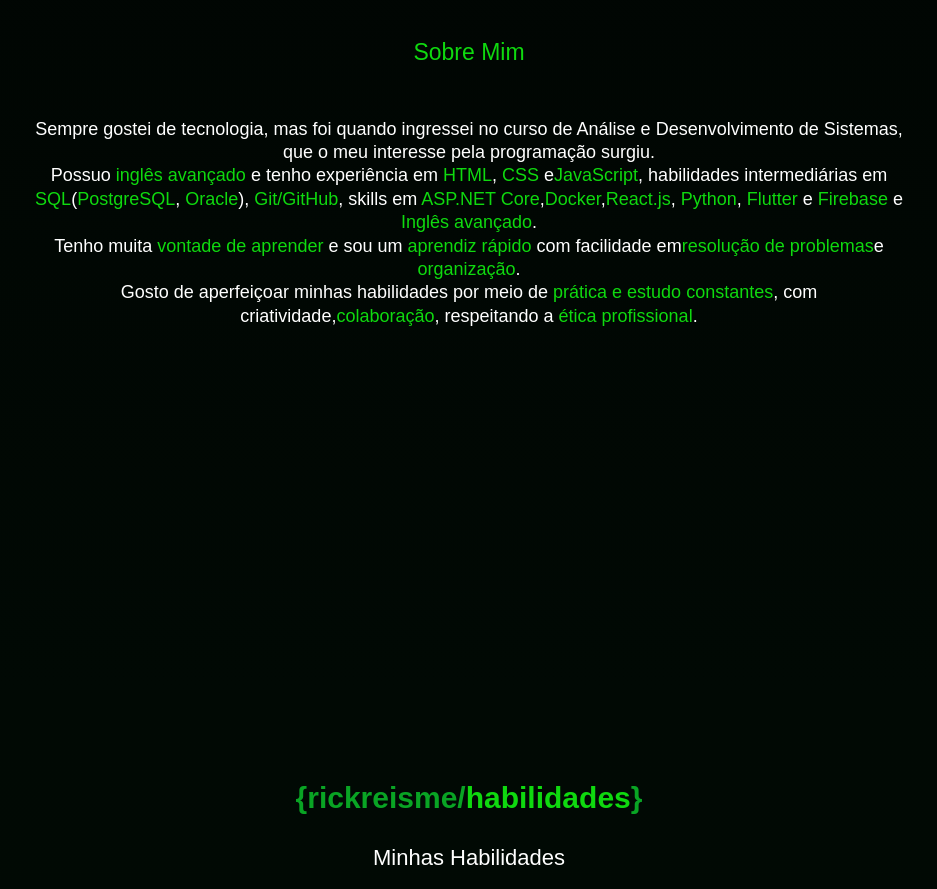
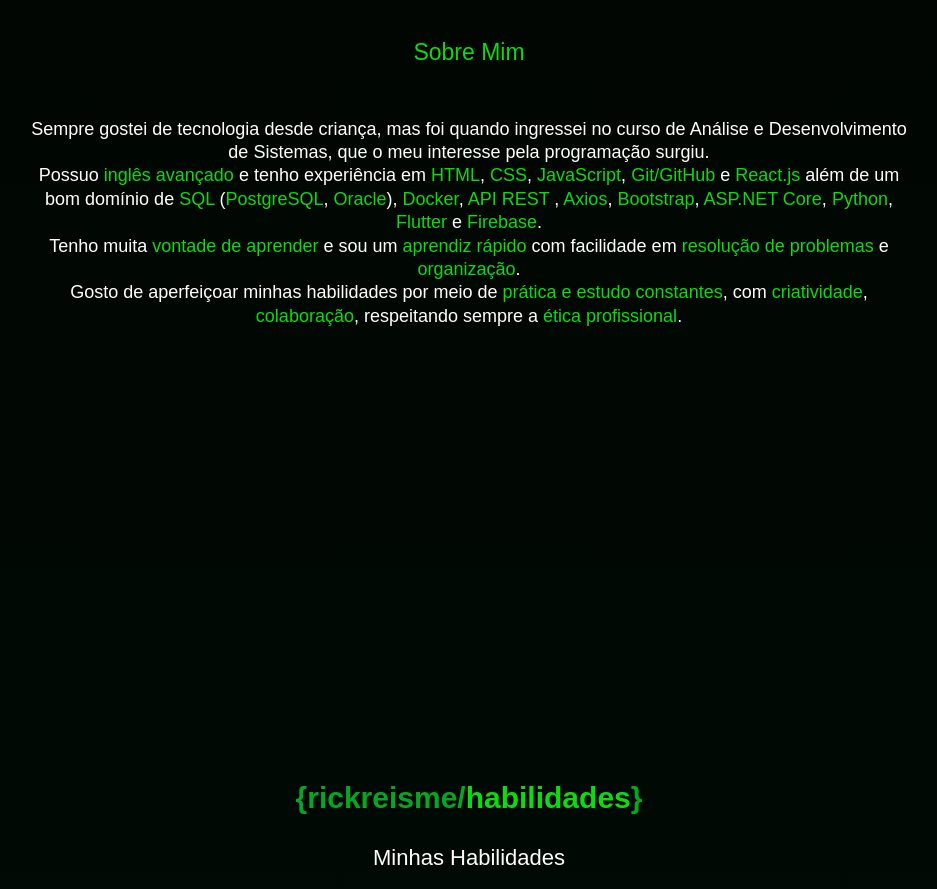
Before and after one commit to rickreisme/Portfolio, a React (Vite) app: page / in a window 1280 px wide. Shown: the part 1302-2191 px from the top of the page, without its empty margins (171-1108 px from the left). Built offline with nearby package versions, Linux system fonts and the light colour scheme.

Commit message:
arrumando o texto do sobre/about

```diff
--- a/src/components/Sobre.tsx
+++ b/src/components/Sobre.tsx
@@ -14,7 +14,7 @@
                     <h2 className="h2s">&#123;rickreisme&#47;<span>sobre</span>&#125;</h2>
 
                     <a className='btn' href="https://flowcv.com/resume/di16gfcff3" target="_blank">
-                        <RiExternalLinkFill className="link-icon"/>
+                        <RiExternalLinkFill className="link-icon" />
                         <h2>Ver currículo</h2>
                     </a>
                 </div>
@@ -22,21 +22,18 @@
                 <div className="paragrafo">
                     <h1><span>Sobre Mim</span></h1><br />
                     <p>
-                        Sempre gostei de tecnologia, mas foi quando ingressei no curso de
+                        Sempre gostei de tecnologia desde criança, mas foi quando ingressei no curso de
                         Análise e Desenvolvimento de Sistemas, que o meu interesse pela programação
                         surgiu.<br />
-                        Possuo <span>inglês avançado</span> e tenho experiência em <span>HTML</span>, <span>CSS</span> e
-                        <span>JavaScript</span>, habilidades
-                        intermediárias em <span>SQL</span>
-                        (<span>PostgreSQL</span>, <span>Oracle</span>), <span>Git/GitHub</span>, skills em <span>ASP.NET Core</span>,
-                        <span>Docker</span>,
-                        <span>React.js</span>, <span>Python</span>, <span>Flutter</span> e <span>Firebase</span> e <span>Inglês
-                            avançado</span>.<br />
+                        Possuo <span>inglês avançado</span> e tenho experiência em <span>HTML</span>, <span>CSS</span>,
+                        <span> JavaScript</span>, <span>Git/GitHub</span> e <span>React.js</span> além de um bom domínio de
+                        <span> SQL</span> (<span>PostgreSQL</span>, <span>Oracle</span>), <span>Docker</span>, <span>API REST </span>,
+                        <span> Axios</span>, <span>Bootstrap</span>, <span>ASP.NET Core</span>, <span>Python</span>, <span>Flutter </span>
+                        e <span>Firebase</span>.<br />
                         Tenho muita <span>vontade de aprender</span> e sou um <span>aprendiz rápido</span> com facilidade em
-                        <span>resolução de problemas</span>
-                        e <span>organização</span>.<br /> Gosto de aperfeiçoar minhas habilidades por meio de <span>prática e estudo
-                            constantes</span>, com criatividade,
-                        <span>colaboração</span>, respeitando a <span>ética profissional</span>.
+                        <span> resolução de problemas </span> e <span>organização</span>.<br />
+                        Gosto de aperfeiçoar minhas habilidades por meio de <span>prática e estudo constantes</span>, com
+                        <span> criatividade</span>, <span> colaboração</span>, respeitando sempre a <span>ética profissional</span>.
                     </p>
                 </div>
             </div>
--- a/src/components/english/SobreEnglish.tsx
+++ b/src/components/english/SobreEnglish.tsx
@@ -23,14 +23,16 @@
                     <h1><span>About me</span></h1><br />
                     <p>
                         I have always liked technology, but it was when I enrolled in the Systems Analysis and Development course
-                        that my interest in programming emerged.<br /> I have knowledge in <span>HTML</span>, <span>CSS</span>, and
-                        <span> JavaScript</span>, intermediate skills in <span>SQL</span> (<span>PostgreSQL</span>, <span>Oracle</span>),
-                        <span> Git/GitHub</span>, skills in <span>ASP.NET Core</span>, <span>Docker</span>, <span>React.js</span>,
-                        <span> Python</span>, <span>Flutter</span>, and <span>Firebase</span>, and <span>advanced English</span>.<br />
-                        I have a strong <span>desire to learn</span> and am a <span>quick learner</span> with ease in
-                        <span>problem-solving</span> and <span>organization</span>.<br /> I like to improve my skills through
-                        <span>constant practice and study</span>, with creativity, <span>collaboration</span>, and respect for
-                        <span>professional ethics</span>.
+                        that my interest in programming emerged.<br />
+                        I am a <span>advanced English</span> speaker and have experience in <span> HTML</span>, <span>CSS</span>,
+                        <span> JavaScript</span>, <span>Git/GitHub</span>, and <span>React.js</span> in addition to a good command of
+                        <span> SQL</span> (<span>PostgreSQL</span>, <span>Oracle</span>), <span>Docker</span>, <span>REST API</span>,
+                        <span> Axios</span>, <span>Bootstrap</span>, <span>ASP.NET Core</span>, <span>Python</span>, <span>Flutter</span>,
+                        and <span>Firebase</span>.<br />
+                        I have a strong <span>desire to learn</span> and I'm a <span>quick learner</span> with an aptitude for
+                        <span> problem-solving</span> and <span>organization</span>.<br />
+                        I enjoy improving my skills through <span>constant practice and study</span>, with
+                        <span> creativity</span>, <span>collaboration</span>, always respecting <span>professional ethics</span>.
                     </p>
                 </div>
             </div>
```
